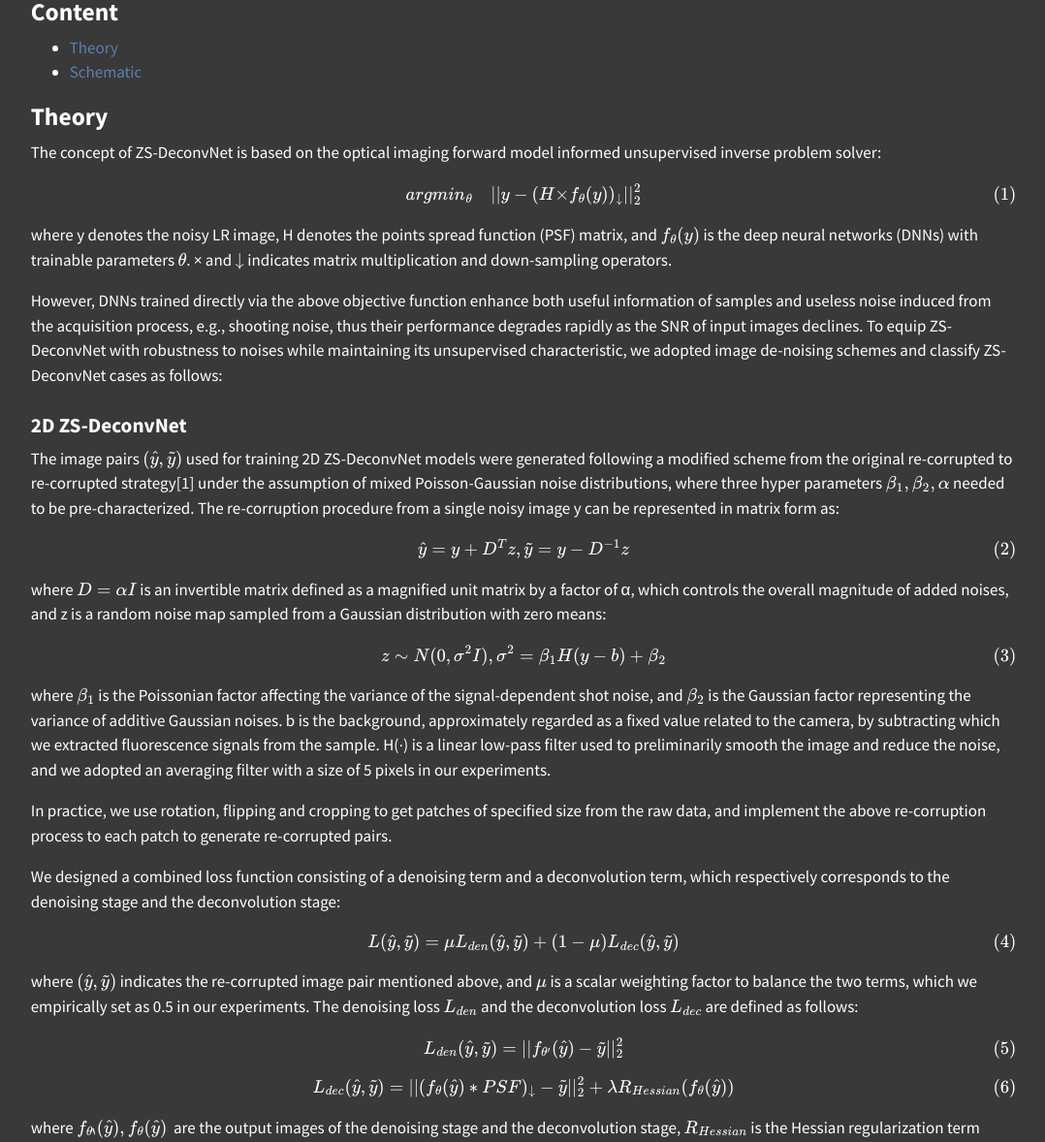
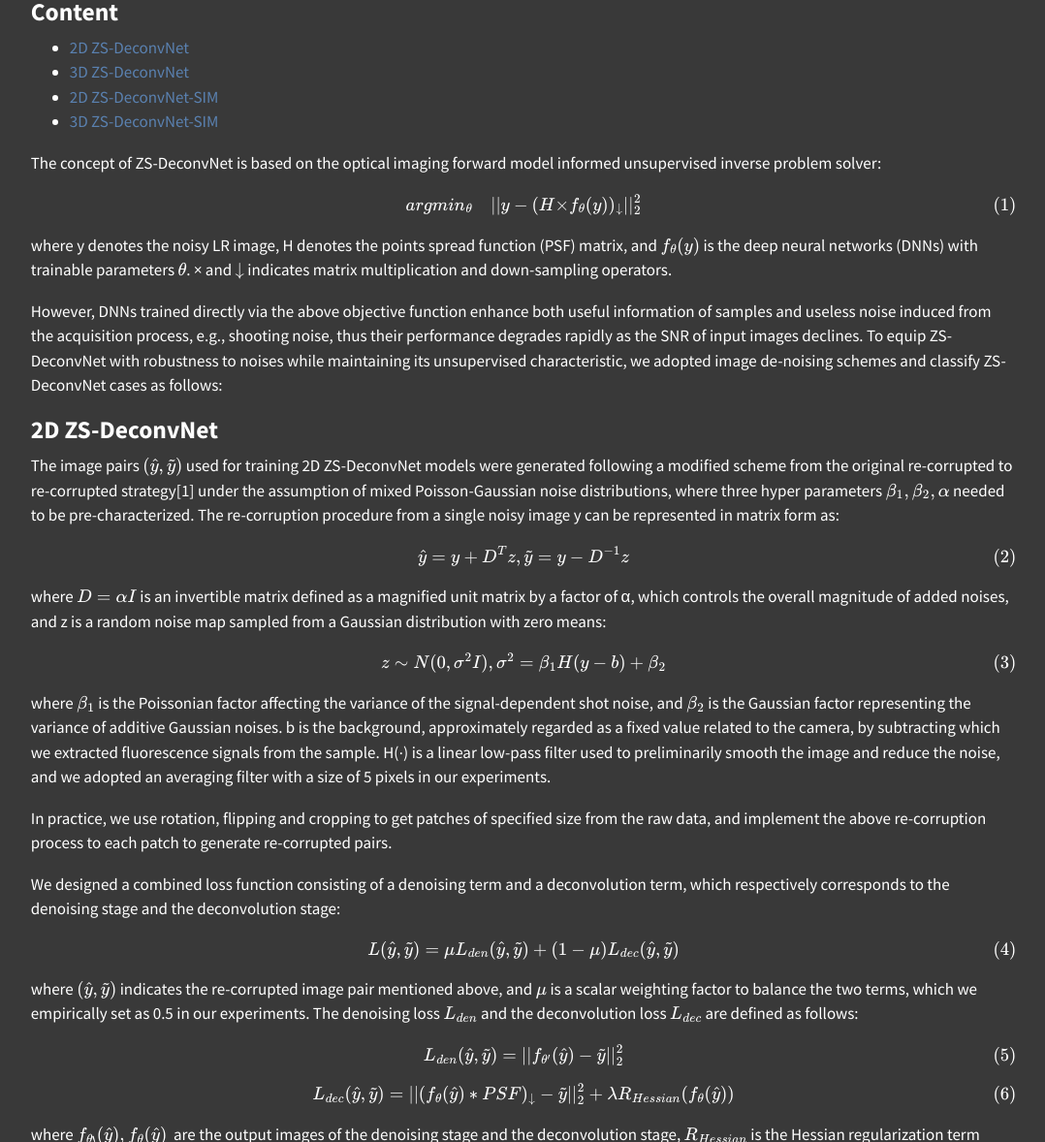
Before and after one commit to TristaZeng/ZS-DeconvNet-page, a Jekyll site: the page built from Principle.md, in a window 1280 px wide and 1400 px high, scrolled down 272 px. Shown: the part 222-1400 px from the top of the window at 97% size, without its empty margins (100-1178 px from the left). Built offline with Jekyll 4.4.1, drawn with Linux system fonts in a browser that asks for light colours; some of the changed text lies outside the part shown.

Commit message:
principle

```diff
--- a/Principle.md
+++ b/Principle.md
@@ -9,11 +9,11 @@
 
 <h2 style="color:white;">Content</h2>
 <ul>
-  <li><a href="#Theory">Theory</a></li>
-  <li><a href="#Schematic">Schematic</a></li>
+  <li><a href="#2D">2D ZS-DeconvNet</a></li>
+  <li><a href="#3D">3D ZS-DeconvNet</a></li>
+  <li><a href="#2D-SIM">2D ZS-DeconvNet-SIM</a></li>
+  <li><a href="#3D-SIM">3D ZS-DeconvNet-SIM</a></li>
 </ul>
-
-<h2 style="color:white;" id="Theory">Theory</h2>
 
 The concept of ZS-DeconvNet is based on the optical imaging forward model informed unsupervised inverse problem solver:
 
@@ -29,7 +29,7 @@
 noises while maintaining its unsupervised characteristic, we adopted image
 de-noising schemes and classify ZS-DeconvNet cases as follows:
 
-<h3 style="color:white;">2D ZS-DeconvNet</h3>
+<h2 style="color:white;" id="2D">2D ZS-DeconvNet</h2>
 
 The image pairs $(\hat{y},\tilde{y})$ used for training 2D ZS-DeconvNet models were generated following a modified scheme from the original re-corrupted to re-corrupted strategy[1] under the assumption of mixed Poisson-Gaussian noise distributions, where three hyper parameters $\beta_1,\beta_2, \alpha$ needed to be pre-characterized. The re-corruption procedure from a single noisy image y can be represented in matrix form as:
 
@@ -70,7 +70,11 @@
 where $f_{\theta '}(\hat{y}),f_\theta (\hat{y})$  are the output images of the denoising stage and the deconvolution stage, $R_{Hessian}$ is the Hessian regularization term used to
 regulating the solution space, and $\lambda$ is the weighting scalar to balance the impact of the regularization.
 
-<h3 style="color:white;">3D ZS-DeconvNet</h3>
+<center><h3 style="color:white;">Schematic of 2D ZS-DeconvNet</h3></center>
+
+<center><img src="https://github.com/TristaZeng/ZS-DeconvNet/blob/master/images/R2R.png?raw=true" width="850" align="middle"></center>
+
+<h2 style="color:white;" id="3D">3D ZS-DeconvNet</h2>
 
 Similar to the 2D case, we designed a combined loss function consisting of a denoising term and a deconvolution term:
 
@@ -92,12 +96,15 @@
 +\lambda R_{Hessian}(f_\theta (S_{odd}(z))) \tag{9}
 $$
 
-
-
 where $S_{odd}$ and $S_{even}$ represent the axial sampling operators which takes an image stack and returns its odd slices or even slices, respectively, stacked
 in the same order as the original stack, $\gamma$  and $\lambda$ are weighting scalars of the GAR term and the Hessian regularization term.
 
-<h3 style="color:white;">2D ZS-DeconvNet-SIM</h3>
+<center><h3 style="color:white;">Schematic of 3D ZS-DeconvNet</h3></center>
+
+<center><img src="https://github.com/TristaZeng/ZS-DeconvNet/blob/master/images/NBR2NBR.png?raw=true" width="850" align="middle"></center>
+
+
+<h2 style="color:white;" id="2D-SIM">2D ZS-DeconvNet-SIM</h2>
 
 We have proven in our Supplementary Note 1c that the SIM reconstruction noise is of zero mean. This zero-mean characteristics of reconstruction artifacts make it possible to perform denoising and deconvolution for SIM images in an unsupervised manner. In practical implementation of 2D ZS-DeconvNet-SIM, we first added additional noises for each raw SIM images of different orientations and phases, i.e., 3-orientation × 3-phase, via Eq. (2) to generate two sets of recorrupted raw SIM images, and then the generated images were reconstructed into two noisy SR-SIM images, denoted as $\hat{Y}$ and $\tilde{Y}$, which were used as the input and GT in the training procedure.
 
@@ -117,7 +124,11 @@
 
 where $f_\theta $ is the entire dual-stage network with all trainable parameters $\theta $.
 
-<h3 style="color:white;">3D ZS-DeconvNet-SIM</h3>
+<center><h3 style="color:white;">Schematic of 2D ZS-DeconvNet-SIM</h3></center>
+
+<center><img src="https://github.com/TristaZeng/ZS-DeconvNet/blob/master/images/R2R_SIM.png?raw=true" width="850" align="middle"></center>
+
+<h2 style="color:white;" id="3D-SIM">3D ZS-DeconvNet-SIM</h2>
 
 The applications of 3D ZS-DeconvNet-SIM for volumetric SIM modalities such as lattice light-sheet structured illumination microscopy (LLS-SIM) and three-dimensional structured illumination microscopy (3D-SIM) are similar to those of 3D ZS-DeconvNet described in Supplementary Note 1b with the primary difference being that 3D ZS-DeconvNet-SIM adopts spatially interleaved post-reconstructed SIM images rather than noisy raw images as inputs and GT in both training and inference phases. The objective function of 3D ZS-DeconvNet-SIM is devised as the combination of the denoising loss and the deconvolution loss, which is formulated as follows
 
@@ -135,20 +146,6 @@
 
 where $Z$, $\hat{Z}$, and $\tilde{Z}$ are the entire stack, odd slices, and even slices of the noisy SIM image stack generated via the analytical SIM reconstruction algorithm, $H_{SIM}$ is the volumetric PSF of corresponding SIM systems.
 
-<h2 style="color:white;" id="Schematic">Schematic</h2>
-
-<center><h3 style="color:white;">Schematic of 2D ZS-DeconvNet</h3></center>
-
-<center><img src="https://github.com/TristaZeng/ZS-DeconvNet/blob/master/images/R2R.png?raw=true" width="850" align="middle"></center>
-
-<center><h3 style="color:white;">Schematic of 3D ZS-DeconvNet</h3></center>
-
-<center><img src="https://github.com/TristaZeng/ZS-DeconvNet/blob/master/images/NBR2NBR.png?raw=true" width="850" align="middle"></center>
-
-<center><h3 style="color:white;">Schematic of 2D ZS-DeconvNet-SIM</h3></center>
-
-<center><img src="https://github.com/TristaZeng/ZS-DeconvNet/blob/master/images/R2R_SIM.png?raw=true" width="850" align="middle"></center>
-
 <center><h3 style="color:white;">Schematic of 3D ZS-DeconvNet-SIM</h3></center>
 
 <center><img src="https://github.com/TristaZeng/ZS-DeconvNet/blob/master/images/NBR2NBR_SIM.png?raw=true" width="850" align="middle"></center>
```
